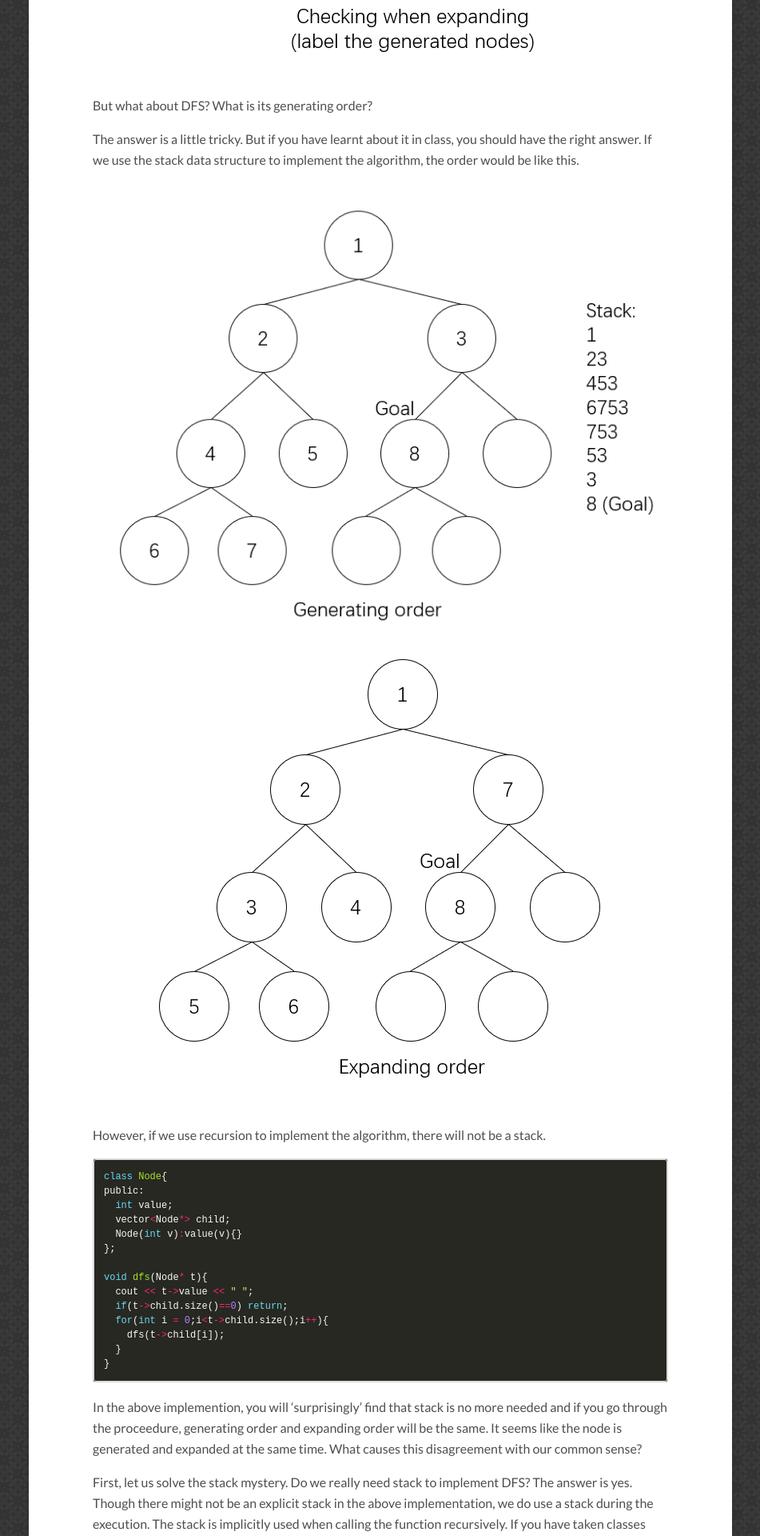
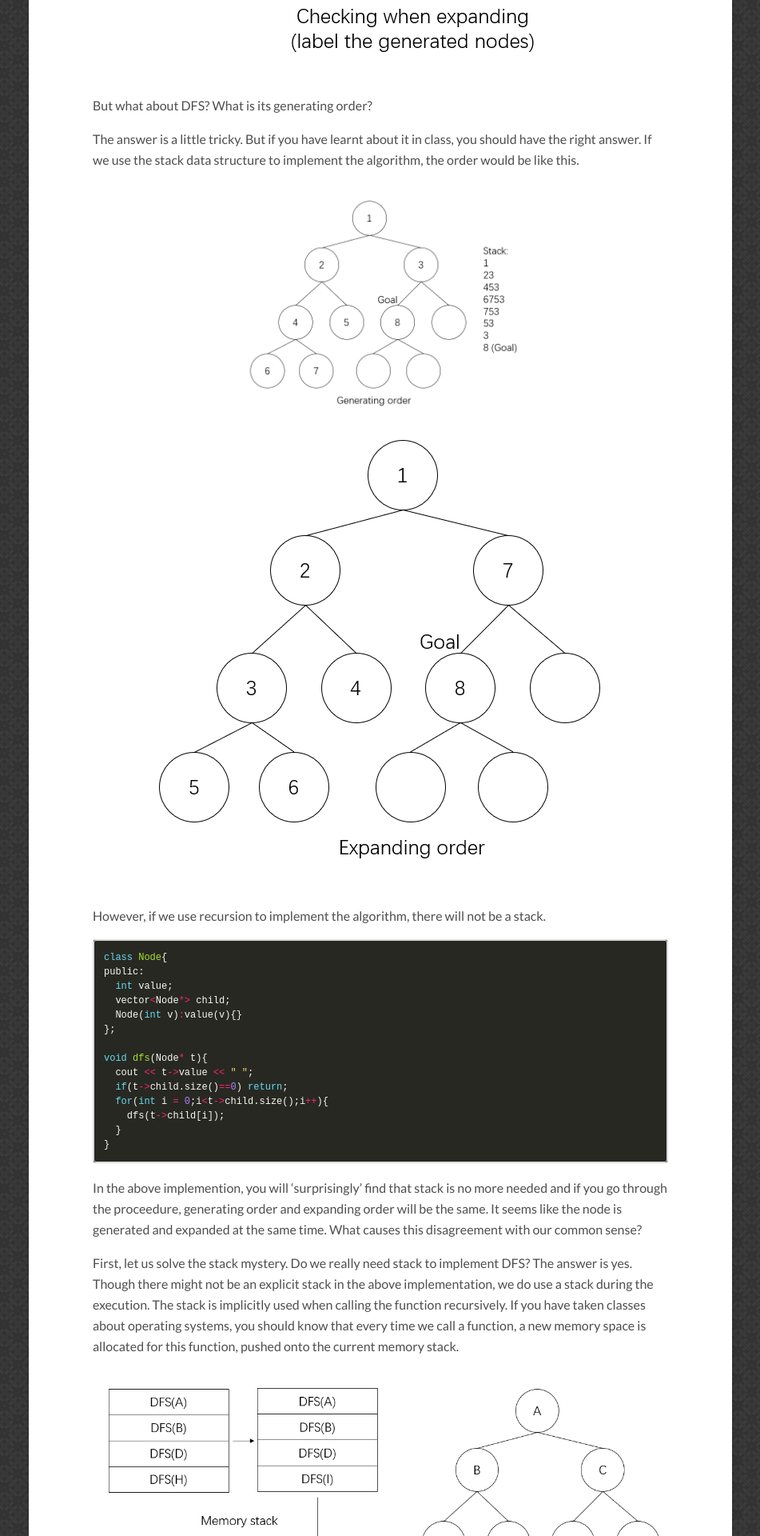
Before and after one commit to AllenShieh/AllenShieh.github.io, a Jekyll site: the page built from _posts/2018-02-26-dfslabel.md, in a window 1280 px wide. Shown: the part 1914-3834 px from the top of the page at 80% size, without its empty margins (164-1115 px from the left). Built offline with Jekyll 4.4.1, drawn with Linux system fonts in a browser that asks for light colours; nearby versions of some CDN libraries; comment, search, counter and statistics services are not loaded.

Commit message:
new post

```diff
--- a/_posts/2018-02-26-dfslabel.md
+++ b/_posts/2018-02-26-dfslabel.md
@@ -23,7 +23,7 @@ The answer is a little tricky. But if you have learnt about it in class, you sho
 
 <center>
 <figure>
-	<img src="/images/dfslabel/dfsgenerating.png" alt="">
+	<img src="/images/dfslabel/dfsgenerating.png" width="50%" height="50%" alt="">
   <img src="/images/dfslabel/dfsexpanding.png" alt="">
 </figure>
 </center>
```
